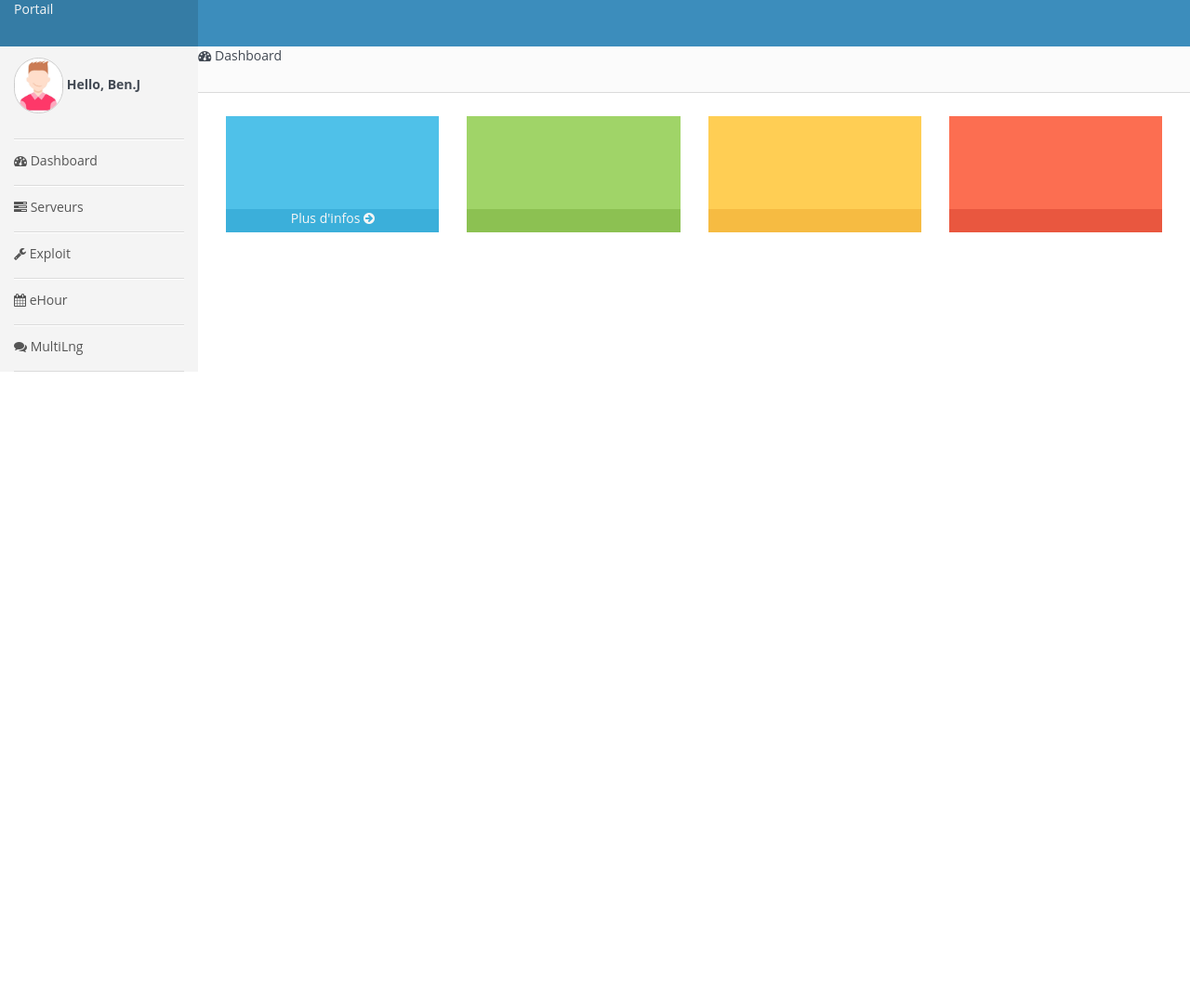
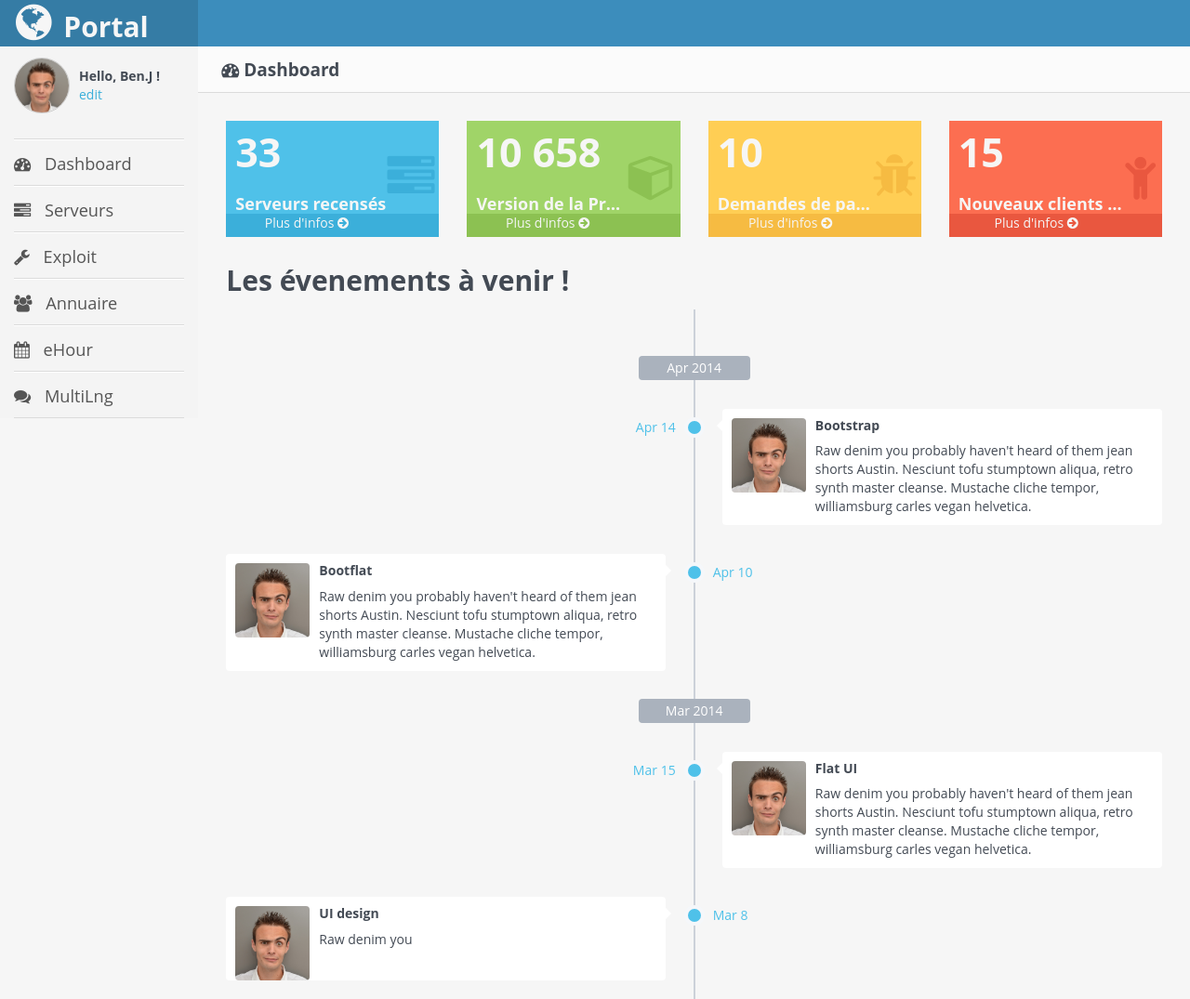
Before and after one commit to kanbenj/portail, a plain HTML site: page Portail/WebContent/index.html in a window 1280 px wide. Shown: the whole page at 93% size. Before the commit the page ends 800 px from the top, so only its background shows below. Drawn offline with nearby package versions, Linux system fonts and the light colour scheme.

Commit message:
Modif index

```diff
--- a/Portail/WebContent/index.html
+++ b/Portail/WebContent/index.html
@@ -12,21 +12,19 @@
 
 		<link href="../css/index.css" rel="stylesheet" >
 
-		<style type="text/css">
-			.navbar {
-			    margin-bottom: 0px;
-			}
-		</style>
-
 		<script type="text/javascript" src="../Fwk/jquery/jquery-1.11.2.min.js"></script>
 		<script type="text/javascript" src="../Fwk/bootstrap/js/bootstrap.js"></script>
+
 	</head>
 
-	<body style="height: 100%;">
+	<body style="height: 100%;background: #f6f6f6;"><!-- background: #f9f9f9;background-color: rgb(241, 242, 246); -->
 		<div class="container-fluid">
 			<div class="row" >
 				<div class="col-xs-12 col-sm-2" style="height: 50px;background-color: #357ca5;">
-					<span style="color: #f6f6f6">Portail</span>
+					<h3 style="color: #f6f6f6;padding: 2px;margin: 0px">
+						<i class="fa fa-globe" style="padding-right: 5px;font-size: 1.5em;"></i>
+						Portal
+					</h3>
 				</div>
 				<div class="col-xs-12 col-sm-10" style="height: 50px;background-color: #3c8dbc;">
 					<div class="visible-xs">
@@ -39,27 +37,36 @@
 				<!-- <div class="hidden-xs col-sm-2" style="background-color: #f4f4f4;min-height: 900px"> -->
 				<div class="col-xs-12 col-sm-2" style="background-color: #f4f4f4;">
 					<div style="height: 100px;padding-top: 12px;border-bottom:solid 1px #dbdbdb;">
-						<img alt="ben" src="../img/ben.jpg" style="height: 60px;border-radius:50px;border: solid 1px #CCC">
-						<b>Hello, Ben.J</b>
+						<div style="float: left;">
+							<img alt="ben" src="../img/benj2.jpg" style="height: 60px;border-radius:50px;border: solid 1px #CCC;margin-right: 10px;">
+						</div>
+						<div style="padding-top: 10px;">
+							<b>Hello, Ben.J !</b>
+							<p><a>edit</a></p>
+						</div>
 					</div>
-					<div style="height:50px;padding-top:12px;color:#555;border-top:solid 1px #fff;border-bottom:solid 1px #dbdbdb;">
-						<i class="fa fa-dashboard"></i>
+					<div style="height:50px;padding-top:12px;color:#555;border-top:solid 1px #fff;border-bottom:solid 1px #dbdbdb;font-size: 1.3em;">
+						<i class="fa fa-dashboard" style="padding-right: 10px;"></i>
 						Dashboard
 					</div>
-					<div style="height:50px;padding-top:12px;color:#555;border-top:solid 1px #fff;border-bottom:solid 1px #dbdbdb;">
-						<i class="fa fa-tasks"></i>
+					<div style="height:50px;padding-top:12px;color:#555;border-top:solid 1px #fff;border-bottom:solid 1px #dbdbdb;font-size: 1.3em;">
+						<i class="fa fa-tasks" style="padding-right: 10px;"></i>
 						Serveurs
 					</div>
-					<div style="height:50px;padding-top:12px;color:#555;border-top:solid 1px #fff;border-bottom:solid 1px #dbdbdb;">
-						<i class="fa fa-wrench"></i>
+					<div style="height:50px;padding-top:12px;color:#555;border-top:solid 1px #fff;border-bottom:solid 1px #dbdbdb;font-size: 1.3em;">
+						<i class="fa fa-wrench" style="padding-right: 10px;"></i>
 						Exploit
 					</div>
-					<div style="height:50px;padding-top:12px;color:#555;border-top:solid 1px #fff;border-bottom:solid 1px #dbdbdb;">
-						<i class="fa fa-calendar"></i>
+					<div style="height:50px;padding-top:12px;color:#555;border-top:solid 1px #fff;border-bottom:solid 1px #dbdbdb;font-size: 1.3em;">
+						<i class="fa fa-group" style="padding-right: 10px;"></i>
+						Annuaire
+					</div>
+					<div style="height:50px;padding-top:12px;color:#555;border-top:solid 1px #fff;border-bottom:solid 1px #dbdbdb;font-size: 1.3em;">
+						<i class="fa fa-calendar" style="padding-right: 10px;"></i>
 						eHour
 					</div>
-					<div style="height:50px;padding-top:12px;color:#555;border-top:solid 1px #fff;border-bottom:solid 1px #dbdbdb;">
-						<i class="fa fa-comments"></i>
+					<div style="height:50px;padding-top:12px;color:#555;border-top:solid 1px #fff;border-bottom:solid 1px #dbdbdb;font-size: 1.3em;">
+						<i class="fa fa-comments" style="padding-right: 10px;"></i>
 						MultiLng
 					</div>
 				</div>
@@ -68,49 +75,128 @@
 				<div class="col-xs-12 col-sm-10">
 					<div class="container-fluid" style="margin: 0px;padding: 0px;">
 						<div class="row hidden-xs" style="height: 50px;background-color: #fbfbfb;border-bottom: solid 1px #dbdbdb">
-							<i class="fa fa-dashboard"></i>
-							Dashboard
+							<h4 style="padding-left: 25px;">
+								<i class="fa fa-dashboard"></i>
+								Dashboard
+							</h4>
 						</div>
 					</div>
-					<div class="container-fluid" style="margin-top:25px;">
+
+					<div class="container-fluid" style=" color:#f6f6f6;">
 						<div class="row">
 							<div class="col-xs-6 col-sm-3">
-								<div style="background-color:#4FC1E9;height: 100px">
-
+								<div style="background-color:#4FC1E9;height: 100px;padding-left: 10px;padding-right: 5px">
+									<h1 style="float: right;color:#3BAFDA"><i class="fa fa-tasks"></i></h1>
+									<h2 style="padding-top:10px;padding-bottom: 8px;">33</h2>
+									<h5 style="max-height: 1em;overflow: hidden;text-overflow: ellipsis;white-space: nowrap;">Serveurs recensés</h5>
 								</div>
-								<div style="background-color:#3BAFDA;height: 25px; color:#f6f6f6;text-align: center">
+								<div style="background-color:#3BAFDA;height: 25px;text-align: center">
 									Plus d'infos <i class="fa fa-arrow-circle-right"></i>
 								</div>
 	                        </div>
 							<div class="col-xs-6 col-sm-3">
-								<div style="background-color:#A0D468;height: 100px">
-
+								<div style="background-color:#A0D468;height: 100px;padding-left: 10px;padding-right: 5px">
+									<h1 style="float: right;color:#8CC152"><i class="fa fa-cube"></i></h1>
+									<h2 style="padding-top:10px;padding-bottom: 8px;">10 658</h2>
+									<h5 style="max-height: 1em;overflow: hidden;text-overflow: ellipsis;white-space: nowrap;">Version de la Prod Nova LI</h5>
 								</div>
-								<div style="background-color:#8CC152;height: 25px">
-
+								<div style="background-color:#8CC152;height: 25px;text-align: center">
+									Plus d'infos <i class="fa fa-arrow-circle-right"></i>
 								</div>
 	                        </div>
 	                        <div class="col-xs-6 col-sm-3">
-	                        	<div style="background-color:#FFCE54;height: 100px">
-
+								<div style="background-color:#FFCE54;height: 100px;padding-left: 10px;padding-right: 5px">
+									<h1 style="float: right;color:#F6BB42"><i class="fa fa-bug"></i></h1>
+									<h2 style="padding-top:10px;padding-bottom: 8px;">10</h2>
+									<h5 style="max-height: 1em;overflow: hidden;text-overflow: ellipsis;white-space: nowrap;">Demandes de patchs en cours</h5>
 								</div>
-								<div style="background-color:#F6BB42;height: 25px">
-
+								<div style="background-color:#F6BB42;height: 25px;text-align: center">
+									Plus d'infos <i class="fa fa-arrow-circle-right"></i>
 								</div>
 	                        </div>
 							<div class="col-xs-6 col-sm-3">
-								<div style="background-color:#FC6E51;height: 100px">
-
+								<div style="background-color:#FC6E51;height: 100px;padding-left: 10px;padding-right: 5px">
+									<h1 style="float: right;color:#E9573F"><i class="fa fa-child"></i></h1>
+									<h2 style="padding-top:10px;padding-bottom: 8px;">15</h2>
+									<h5 style="max-height: 1em;overflow: hidden;text-overflow: ellipsis;white-space: nowrap;">Nouveaux clients en 2015</h5>
 								</div>
-								<div style="background-color:#E9573F;height: 25px">
-
+								<div style="background-color:#E9573F;height: 25px;text-align: center">
+									Plus d'infos <i class="fa fa-arrow-circle-right"></i>
 								</div>
 	                        </div>
 						</div>
 					</div>
-				</div>
 
 
+					<div class="container-fluid">
+						<div class="row">
+							<div class="col-xs-12 col-sm-12">
+								<h3> Les évenements à venir !</h3>
+								<div class="timeline">
+									<dl>
+										<dt>Apr 2014</dt>
+										<dd class="pos-right clearfix">
+											<div class="circ"></div>
+											<div class="time">Apr 14</div>
+											<div class="events">
+												<div class="pull-left">
+													<img class="events-object img-rounded" src="../img/benj2.jpg" style="width:80px;">
+												</div>
+												<div class="events-body">
+													<h4 class="events-heading">Bootstrap</h4>
+													<p>Raw denim you probably haven't heard of them jean shorts Austin. Nesciunt tofu stumptown aliqua, retro synth master cleanse. Mustache cliche tempor, williamsburg carles vegan helvetica.</p>
+												</div>
+											</div>
+										</dd>
+
+										<dd class="pos-left clearfix">
+											<div class="circ"></div>
+											<div class="time">Apr 10</div>
+											<div class="events">
+												<div class="pull-left">
+													<img class="events-object img-rounded" src="../img/benj2.jpg" style="width:80px;">
+												</div>
+												<div class="events-body">
+													<h4 class="events-heading">Bootflat</h4>
+													<p>Raw denim you probably haven't heard of them jean shorts Austin. Nesciunt tofu stumptown aliqua, retro synth master cleanse. Mustache cliche tempor, williamsburg carles vegan helvetica.</p>
+												</div>
+											</div>
+										</dd>
+										<dt>Mar 2014</dt>
+
+										<dd class="pos-right clearfix">
+											<div class="circ"></div>
+											<div class="time">Mar 15</div>
+											<div class="events">
+												<div class="pull-left">
+													<img class="events-object img-rounded" src="../img/benj2.jpg" style="width:80px;">
+												</div>
+												<div class="events-body">
+													<h4 class="events-heading">Flat UI</h4>
+													<p>Raw denim you probably haven't heard of them jean shorts Austin. Nesciunt tofu stumptown aliqua, retro synth master cleanse. Mustache cliche tempor, williamsburg carles vegan helvetica.</p>
+												</div>
+											</div>
+										</dd>
+
+										<dd class="pos-left clearfix">
+											<div class="circ"></div>
+											<div class="time">Mar 8</div>
+											<div class="events">
+												<div class="pull-left">
+													<img class="events-object img-rounded" src="../img/benj2.jpg" style="width:80px;">
+												</div>
+												<div class="events-body">
+													<h4 class="events-heading">UI design</h4>
+													<p>Raw denim you </p>
+												</div>
+											</div>
+										</dd>
+									</dl>
+								</div>
+							</div>
+						</div>
+					</div>
+				</div>
 			</div>
 		</div>
 	</body>
```
Also changed, not shown: Portail/WebContent/dashboard.html (added), Portail/img/benj2.jpg (added).
